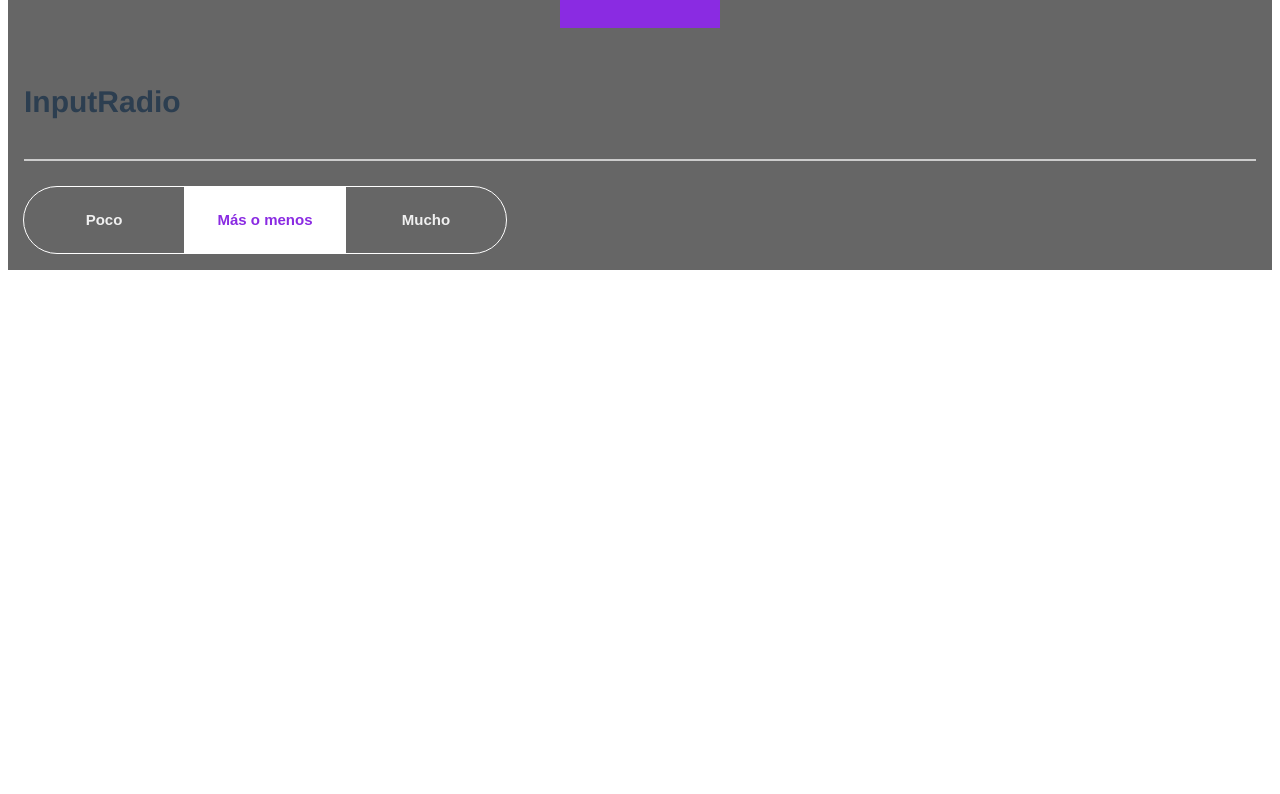
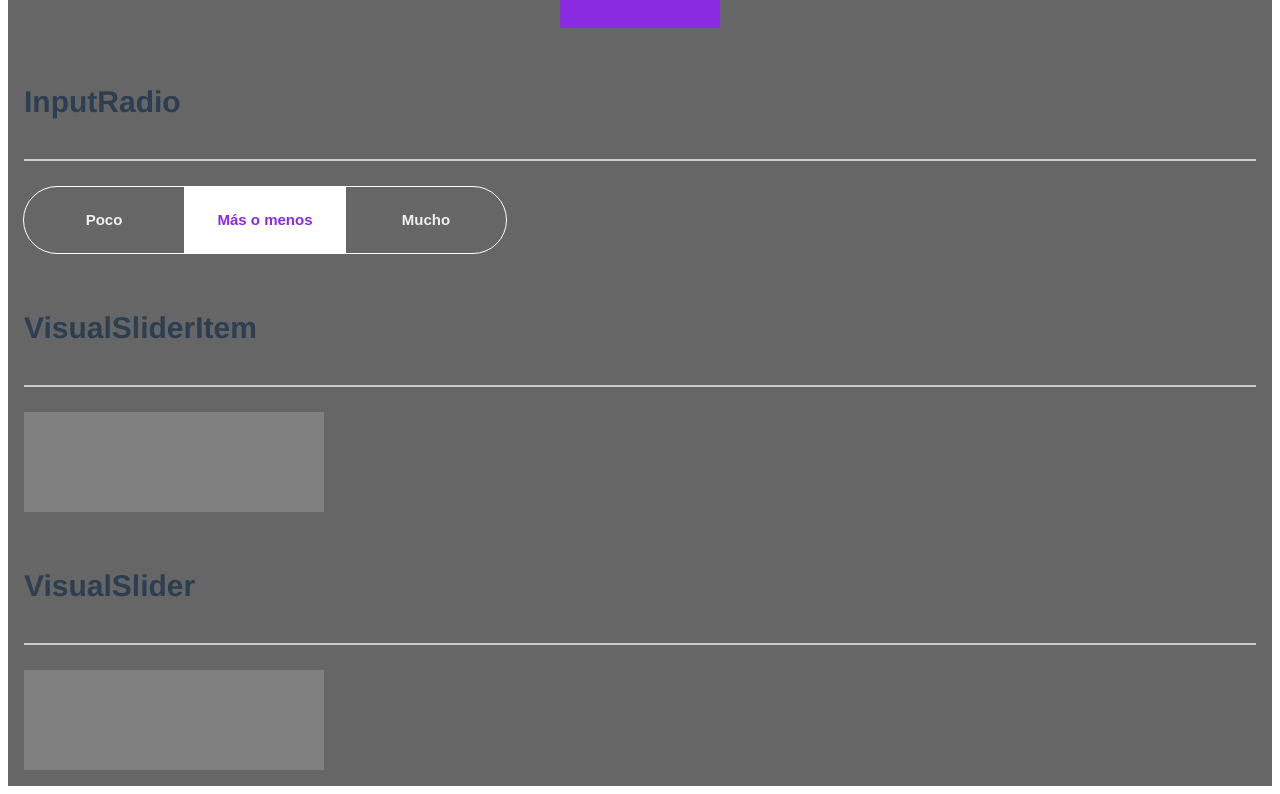
Before and after one commit to chicasprogramando/coffeemap, a Vue app: page /storybook in a window 1280 px wide. Shown: the part 4177-4971 px from the top of the page. Before the commit the page ends 4455 px from the top, so only its background shows below. Built offline with nearby package versions, Linux system fonts and the light colour scheme.

Commit message:
add slider dependency and VisualSlider component

```diff
--- a/package.json
+++ b/package.json
@@ -14,6 +14,7 @@
     "node-sass": "^4.7.2",
     "sass-loader": "^6.0.6",
     "vue": "^2.5.2",
+    "vue-awesome-swiper": "^3.0.7",
     "vue-router": "^3.0.1",
     "vue-style-loader": "^3.0.3",
     "vue-types": "^1.1.1",
--- /dev/null
+++ b/src/components/VisualSlider/VisualSlider.Vue
@@ -0,0 +1,52 @@
+<template>
+  <swiper :options="swiperOption" ref="mySwiper">
+    <!-- slides -->
+    <swiper-slide><VisualSliderItem /></swiper-slide>
+    <swiper-slide><VisualSliderItem /></swiper-slide>
+    <swiper-slide><VisualSliderItem /></swiper-slide>
+    <swiper-slide><VisualSliderItem /></swiper-slide>
+    <swiper-slide><VisualSliderItem /></swiper-slide>
+    <swiper-slide><VisualSliderItem /></swiper-slide>
+    <swiper-slide><VisualSliderItem /></swiper-slide>
+
+  </swiper>
+</template>
+
+<script>
+import 'swiper/dist/css/swiper.css'
+import { swiper, swiperSlide } from 'vue-awesome-swiper'
+import VisualSliderItem from "../VisualSliderItem/VisualSliderItem";
+
+export default {
+  name: "VisualSlider",
+  components: {
+    VisualSliderItem,
+    swiper,
+    swiperSlide
+  },
+   data() {
+      return {
+        swiperOption: {
+          // some swiper options/callbacks
+          // 所有的参数同 swiper 官方 api 参数
+          // ...
+        }
+      }
+    },
+    computed: {
+      swiper() {
+        return this.$refs.mySwiper.swiper
+      }
+    },
+    mounted() {
+      // current swiper instance
+      // 然后你就可以使用当前上下文内的swiper对象去做你想做的事了
+      console.log('this is current swiper instance object', this.swiper)
+      this.swiper.slideTo(3, 1000, false)
+    }
+  }
+</script>
+
+<style scoped>
+
+</style>
--- /dev/null
+++ b/src/components/VisualSliderItem/VisualSliderItem.Vue
@@ -0,0 +1,20 @@
+<template>
+    <div :class="$style.slider">
+    </div>
+</template>
+
+<script>
+  export default {
+    name: "VisualSliderItem",
+    }
+
+
+</script>
+
+<style module>
+.slider{
+    background-color:gray;
+    width:300px;
+    height:100px;
+}
+</style>
--- a/src/pages/Storybook/Storybook.vue
+++ b/src/pages/Storybook/Storybook.vue
@@ -51,6 +51,8 @@
         <FilterButton name="laptop" button-text="Coworking" /></div>
         <div class="component"><h2>ButtonIcon</h2><ButtonIcon /></div>
         <div class="component"><h2>InputRadio</h2><InputRadio /></div>
+        <div class="component"><h2>VisualSliderItem</h2><VisualSliderItem /></div>
+        <div class="component"><h2>VisualSlider</h2><VisualSlider /></div>
 
 	</div>
 </template>
```
Also changed, not shown: src/pages/Storybook/Storybook.js (+11 -6 lines), 1 other file (tests, documents, lock files or other folders).
